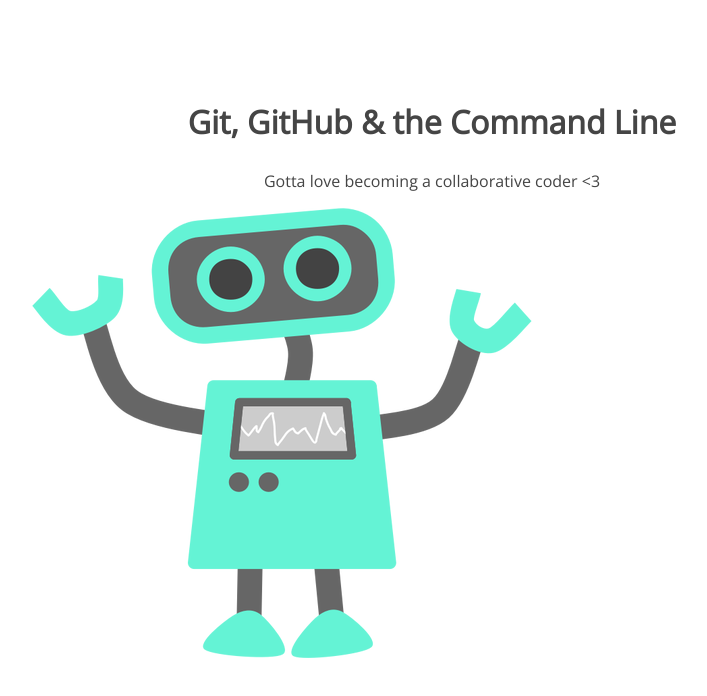
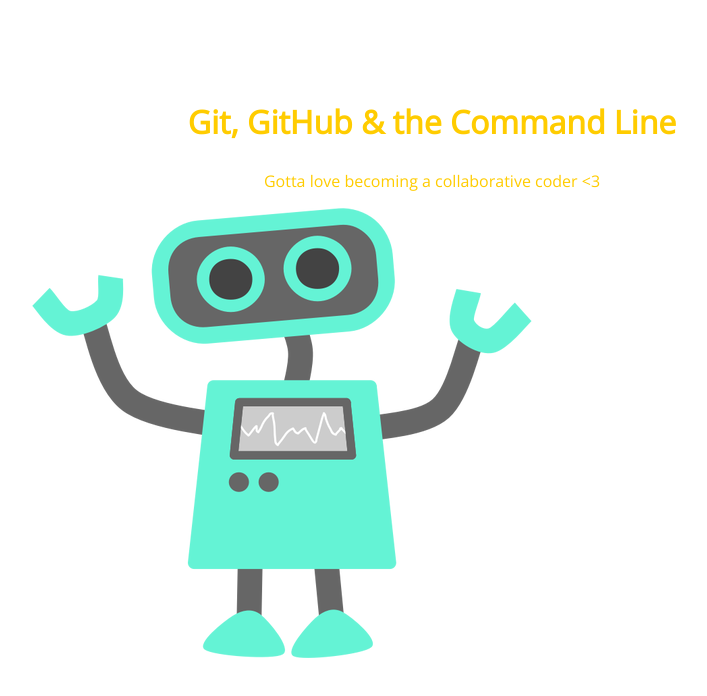
Before and after one commit to aurianat/105-project, a plain HTML site: page index.html in a window 1280 px wide. Shown: the whole page, without its empty margins (208-915 px from the left). Drawn offline with nearby package versions, Linux system fonts and the light colour scheme.

Commit message:
changed the header font color

```diff
--- a/css/style.css
+++ b/css/style.css
@@ -5,7 +5,7 @@
 section h1,
 section p {
 	text-align: center;
-	color: #454545;
+	color: #ffcc00;
 }
 section h1 {
 	font: 32px 'Open Sans';
```
